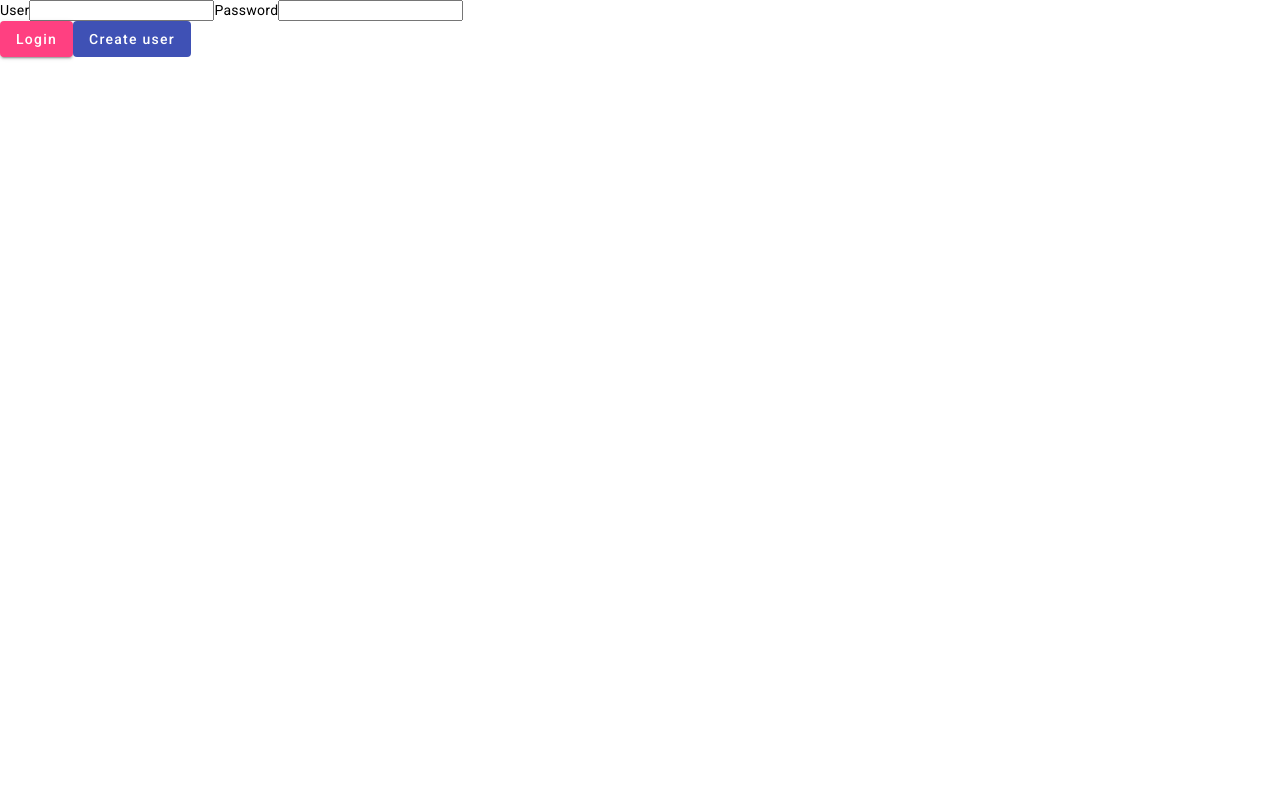
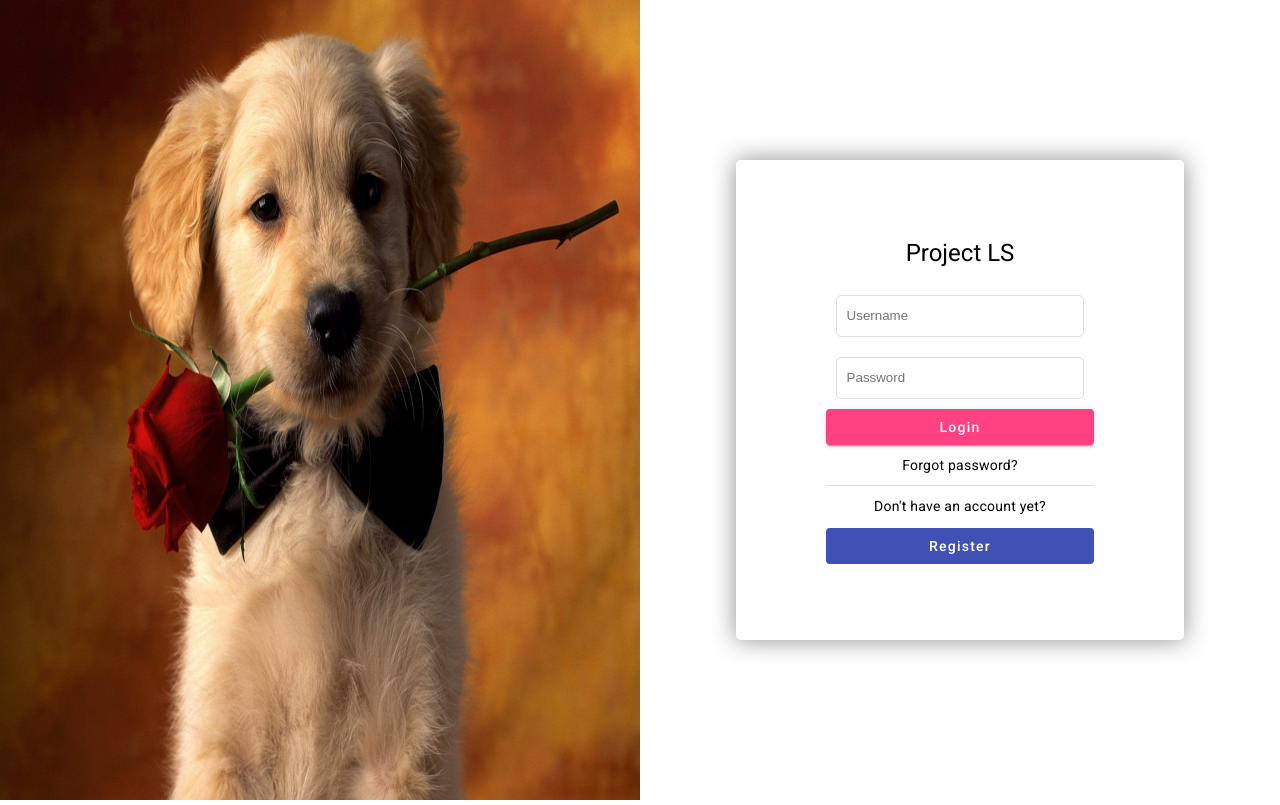
Before and after one commit to santidev21/ProjectLS, an Angular app in the folder FrontEndLS/: page /login in a window 1280 px wide. Built offline with nearby package versions, Linux system fonts and the light colour scheme.

Commit message:
registro parte uno - validaciones

```diff
--- a/FrontEndLS/src/app/pages/login/create-user/create-user.component.html
+++ b/FrontEndLS/src/app/pages/login/create-user/create-user.component.html
@@ -1,21 +1,32 @@
 <div class="container-create-user">
-    <div class="img-container">
+    <div class="logo-close">
+        <mat-icon>close</mat-icon>
+    </div>
 
-    </div>
 
     <div class="form-container">
         <form [formGroup]="registroForm">
             <div class="container-inputs">
-                <label>Email</label>
-                <input type="text" formControlName="email">
-                <label>User</label>
-                <input type="text" formControlName="userName">
-                <label>Password</label>
-                <input type="password" formControlName="password">
-                <label>Confirm password</label>
-                <input type="password" formControlName="confirmPassword">
+                <h1>Register</h1>
+
+                <input type="text" formControlName="email" placeholder="Email" [ngClass]="{'invalid-input': (registroForm.get('email')?.touched && registroForm.get('email')?.errors?.['required'] || registroForm.get('email')?.touched && registroForm.get('email')?.errors?.['email'])}">
+                <div *ngIf="registroForm.get('email')?.touched && registroForm.get('email')?.errors?.['required']" class="text-validation">The email is required</div>
+                <div *ngIf="registroForm.get('email')?.touched && registroForm.get('email')?.errors?.['email']" class="text-validation">Please enter a valid email.</div>
+
+                <input type="text" formControlName="userName" placeholder="User name" class="mt-20" [ngClass]="{'invalid-input': registroForm.get('userName')?.touched && registroForm.get('userName')?.errors?.['required']}">
+                <div *ngIf="registroForm.get('userName')?.touched && registroForm.get('userName')?.errors?.['required']" class="text-validation">The username is required</div>
+
+                <input type="password" formControlName="password" placeholder="Password" class="mt-20" [ngClass]="{'invalid-input': (registroForm.get('password')?.touched && registroForm.get('password')?.errors?.['required'] || registroForm.get('password')?.touched && registroForm.get('password')?.errors?.['minlength'] || registroForm.get('password')?.touched && registroForm.get('password')?.errors?.['pattern'])}">
+                <div *ngIf="registroForm.get('password')?.touched && registroForm.get('password')?.errors?.['required']" class="text-validation">The password is required</div>
+                <div *ngIf="registroForm.get('password')?.touched && registroForm.get('password')?.errors?.['minlength']" class="text-validation">The password must have at least 8 characters</div>
+                <div *ngIf="registroForm.get('password')?.touched && registroForm.get('password')?.errors?.['pattern']" class="text-validation">The password must include at least one uppercase letter, one lowercase letter, one number, and one special character</div>
+
+                <input type="password" formControlName="confirmPassword" placeholder="confirmPassword" class="mt-20" [ngClass]="{'invalid-input': (registroForm.get('confirmPassword')?.touched && registroForm.get('confirmPassword')?.errors?.['required'] || registroForm.get('confirmPassword')?.touched && registroForm.get('confirmPassword')?.errors?.['minlength'] || registroForm.get('confirmPassword')?.touched && registroForm.get('confirmPassword')?.errors?.['pattern'])}">
+                <div *ngIf="registroForm.get('confirmPassword')?.touched && registroForm.get('confirmPassword')?.errors?.['required']" class="text-validation">The password is required</div>
+                <div *ngIf="registroForm.get('confirmPassword')?.touched && registroForm.get('confirmPassword')?.errors?.['minlength']" class="text-validation">The password must have at least 8 characters</div>
+                <div *ngIf="registroForm.get('confirmPassword')?.touched && registroForm.get('confirmPassword')?.errors?.['pattern']" class="text-validation">The password must include at least one uppercase letter, one lowercase letter, one number, and one special character</div>
             </div>
-            <div class="container-buttons">
+            <div class="container-buttons mt-10">
                 <button mat-raised-button color="accent" (click)="createUser()">Create user</button>
             </div>
         </form>
--- a/FrontEndLS/src/app/pages/login/create-user/create-user.component.ts
+++ b/FrontEndLS/src/app/pages/login/create-user/create-user.component.ts
@@ -28,12 +28,23 @@ export class CreateUserComponent {
   initForm(){
     this.registroForm = this.fb.group(
       {
-        email: ['', Validators.required, Validators.email],
+        email: ['', [Validators.required, Validators.email]],
         userName: ['', Validators.required],
-        password: ['', Validators.required],
-        confirmPassword: ['', Validators.required],
+        password: ['', [
+            Validators.required,
+            Validators.minLength(8),
+            Validators.pattern('^(?=.*[a-z])(?=.*[A-Z])(?=.*\\d)(?=.*[@$!%*?&])[A-Za-z\\d@$!%*?&]{8,}$')
+          ]
+        ],
+        confirmPassword: ['', [
+          Validators.required,
+          Validators.minLength(8),
+          Validators.pattern('^(?=.*[a-z])(?=.*[A-Z])(?=.*\\d)(?=.*[@$!%*?&])[A-Za-z\\d@$!%*?&]{8,}$')
+
+        ]],
       }
     );
+
   }
 
 
--- a/FrontEndLS/src/app/pages/login/login.component.html
+++ b/FrontEndLS/src/app/pages/login/login.component.html
@@ -1,19 +1,24 @@
-<div class="container">
+<div class="container-login">
     <div class="img-container">
-
+        <img src="../../../assets/login.jpg" alt="fotico de un perrito con una rosa mela">
     </div>
 
     <div class="form-container">
         <form >
+            <div class="title">
+                <h1>Project LS</h1>
+            </div>
             <div class="container-inputs">
-                <label>User</label>
-                <input type="text">
-                <label>Password</label>
-                <input type="password">
+                <input type="text" placeholder="Username">
+                <input type="password" placeholder="Password">
             </div>
             <div class="container-buttons">
                 <button mat-raised-button color="accent">Login</button>
-                <button mat-flat-button color="primary" [routerLink]="['/register']">Create user</button>
+                <a href="" class="mt-10">Forgot password?</a>
+                <span class="line mt-10"></span>
+                <p class="mt-10">Don't have an account yet?</p>
+                <!-- <button mat-flat-button color="primary" [routerLink]="['/register']">Register</button> -->
+                <button mat-flat-button color="primary" (click)="register()">Register</button>
             </div>
         </form>
     </div>
--- a/FrontEndLS/src/app/pages/login/login.component.ts
+++ b/FrontEndLS/src/app/pages/login/login.component.ts
@@ -1,11 +1,22 @@
 import { Component } from '@angular/core';
 import { Router } from '@angular/router';
+import { MatDialog } from '@angular/material/dialog';
+import { CreateUserComponent } from './create-user/create-user.component';
 
 @Component({
   selector: 'app-login',
   templateUrl: './login.component.html'
 })
 export class LoginComponent {
-  constructor(private router: Router) { }
+  constructor(private router: Router,
+              public dialog: MatDialog,) { }
 
+
+  register(){
+    const dialogRef = this.dialog.open(CreateUserComponent, {
+      width: '40vw',
+      height: '65vh',
+      panelClass: 'dialog-register'
+    });
+  }
 }
--- a/FrontEndLS/src/styles.scss
+++ b/FrontEndLS/src/styles.scss
@@ -1,4 +1,152 @@
 /* You can add global styles to this file, and also import other style files */
-
+:root{
+    --primary: #fff;
+    --black: #000;
+    --gray: #dddfe2;
+    --red: #ff0000;
+}
 html, body { height: 100%; }
 body { margin: 0; font-family: Roboto, "Helvetica Neue", sans-serif; }
+
+
+.mt-10{
+    margin-top: 10px !important;
+}
+
+.mt-20{
+    margin-top: 20px !important;
+}
+
+input:focus {
+    outline: none;
+}
+
+input{
+    height: 38px;
+    padding-left: 10px;
+    border: 1px solid var(--gray);
+    border-radius: 5px;
+}
+
+a{
+    text-decoration: none;
+    color: var(--black);
+}
+
+.text-validation{
+    margin-top: 5px;
+    padding-left: 5px;
+    color: red;
+    // border: 1px solid red;
+    border-radius: 5px;
+    height: auto;
+    max-height: 70px;
+}
+
+.invalid-input{
+    border: 1px solid red !important;
+}
+/* LOGIN */
+.container-login{
+    display: grid;
+    grid-template-columns: 50% 50%;
+    height: 100%;
+
+    .img-container{
+        img{
+            width: 100%;
+            height: 100%;
+        }
+    }
+    .form-container{
+        display: flex;
+        justify-content: center;
+        align-items: center;
+
+        form{
+            display: flex;
+            flex-direction: column;
+            justify-content: center;
+            align-items: center;
+            height: 60%;
+            width: 70%;
+            box-shadow: 0px 0px 24px 0px rgba(140,140,140,1);
+            border-radius: 5px;
+
+            .container-inputs{
+                display: flex;
+                flex-direction: column;
+                width: 60%;
+
+
+                input{
+                    margin: 10px;
+                }
+            }
+            .container-buttons{
+                display: flex;
+                flex-direction: column;
+                width: 60%;
+
+                .line{
+                    width: 100%;
+                    height: 1px;
+                    background-color: var(--gray);
+                }
+
+                a,p{
+                    text-align: center;
+                }
+            }
+        }
+    }
+}
+
+.dialog-register{
+    mat-dialog-container app-create-user .container-create-user{
+        height: 100%;
+        display: grid;
+        grid-template-rows: 5% 95%;
+
+        .logo-close {
+            display: flex;
+            justify-content: end;
+
+            mat-icon{
+                margin: 2px;
+                cursor: pointer;
+            }
+        }
+
+        .form-container{
+            height: 100%;
+
+            form{
+                height: 100%;
+                justify-content: center;
+                align-items: center;
+                justify-items: center;
+                display: grid;
+                grid-template-columns: 80%;
+                grid-template-rows: 85% 15%;
+
+                .container-inputs{
+                    display: flex;
+                    flex-direction: column;
+                    width: 80%;
+                    height: 100%;
+
+                }
+
+                .container-buttons{
+                    width: 80%;
+
+                    button{
+                        width: 100%;
+                    }
+                }
+            }
+        }
+
+    }
+}
```
Also changed, not shown: FrontEndLS/src/assets/login.jpg (added).
